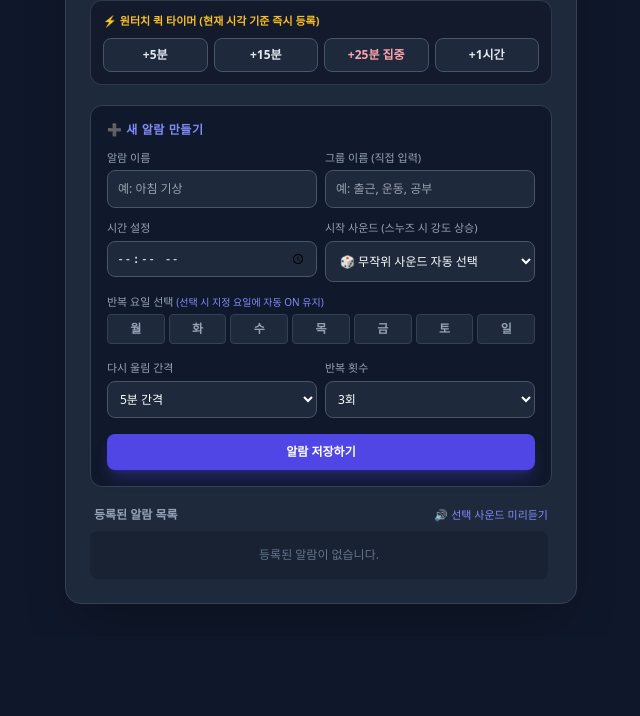
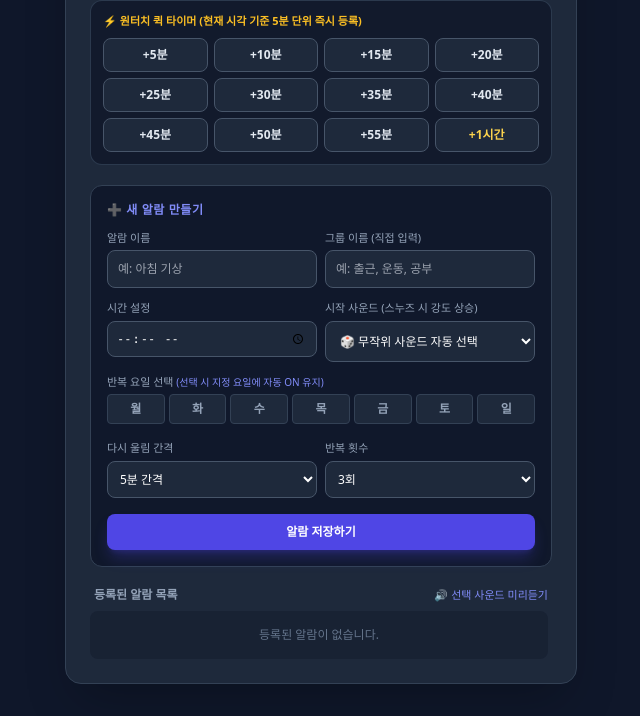
Before and after one commit to jjjj916/alarm, a website: page index.html in a window 1280 px wide. Shown: the part 244-960 px from the top of the page, without its empty margins (319-959 px from the left). Before the commit the page ends 880 px from the top, so only its background shows below. Drawn offline with nearby package versions, Linux system fonts and the light colour scheme.

Commit message:
Add files via upload

```diff
--- a/index.html
+++ b/index.html
@@ -36,18 +36,26 @@
     </div>
 
     <h1 class="text-2xl font-bold mb-1 text-white">🔔 Smart Daily Sound Alarm</h1>
-    <p class="text-slate-400 text-xs mb-4">스누즈 강도 상향 · 원터치 퀵 타이머 · 그룹 일괄 제어</p>
+    <p class="text-slate-400 text-xs mb-4">스누즈 강도 상향 · 5분 단위 퀵 타이머 · 그룹 일괄 제어</p>
 
     <div id="clock" class="text-4xl font-extrabold mb-4 font-mono text-emerald-400 tracking-wider">00:00:00</div>
 
-    <!-- ⚡ 원터치 뽀모도로 / 카운트다운 퀵 버튼 -->
+    <!-- ⚡ 원터치 5분 단위 퀵 타이머 (5분 ~ 1시간) -->
     <div class="bg-slate-900/80 p-3 rounded-xl border border-slate-700/80 mb-5">
-      <div class="text-[11px] font-bold text-amber-400 text-left mb-2">⚡ 원터치 퀵 타이머 (현재 시각 기준 즉시 등록)</div>
+      <div class="text-[11px] font-bold text-amber-400 text-left mb-2">⚡ 원터치 퀵 타이머 (현재 시각 기준 5분 단위 즉시 등록)</div>
       <div class="grid grid-cols-4 gap-1.5">
-        <button onclick="addQuickTimer(5, '5분 퀵 알람')" class="py-2 bg-slate-800 hover:bg-amber-600/30 border border-slate-600 hover:border-amber-500/50 rounded-lg text-xs font-bold text-slate-200 transition">+5분</button>
-        <button onclick="addQuickTimer(15, '15분 낮잠')" class="py-2 bg-slate-800 hover:bg-amber-600/30 border border-slate-600 hover:border-amber-500/50 rounded-lg text-xs font-bold text-slate-200 transition">+15분</button>
-        <button onclick="addQuickTimer(25, '🍅 뽀모도로 집중')" class="py-2 bg-slate-800 hover:bg-rose-600/30 border border-slate-600 hover:border-rose-500/50 rounded-lg text-xs font-bold text-rose-300 transition">+25분 집중</button>
-        <button onclick="addQuickTimer(60, '1시간 타이머')" class="py-2 bg-slate-800 hover:bg-amber-600/30 border border-slate-600 hover:border-amber-500/50 rounded-lg text-xs font-bold text-slate-200 transition">+1시간</button>
+        <button onclick="addQuickTimer(5, '5분 타이머')" class="py-2 bg-slate-800 hover:bg-amber-600/30 border border-slate-600 hover:border-amber-500/50 rounded-lg text-xs font-bold text-slate-200 transition">+5분</button>
+        <button onclick="addQuickTimer(10, '10분 타이머')" class="py-2 bg-slate-800 hover:bg-amber-600/30 border border-slate-600 hover:border-amber-500/50 rounded-lg text-xs font-bold text-slate-200 transition">+10분</button>
+        <button onclick="addQuickTimer(15, '15분 타이머')" class="py-2 bg-slate-800 hover:bg-amber-600/30 border border-slate-600 hover:border-amber-500/50 rounded-lg text-xs font-bold text-slate-200 transition">+15분</button>
+        <button onclick="addQuickTimer(20, '20분 타이머')" class="py-2 bg-slate-800 hover:bg-amber-600/30 border border-slate-600 hover:border-amber-500/50 rounded-lg text-xs font-bold text-slate-200 transition">+20분</button>
+        <button onclick="addQuickTimer(25, '25분 타이머')" class="py-2 bg-slate-800 hover:bg-amber-600/30 border border-slate-600 hover:border-amber-500/50 rounded-lg text-xs font-bold text-slate-200 transition">+25분</button>
+        <button onclick="addQuickTimer(30, '30분 타이머')" class="py-2 bg-slate-800 hover:bg-amber-600/30 border border-slate-600 hover:border-amber-500/50 rounded-lg text-xs font-bold text-slate-200 transition">+30분</button>
+        <button onclick="addQuickTimer(35, '35분 타이머')" class="py-2 bg-slate-800 hover:bg-amber-600/30 border border-slate-600 hover:border-amber-500/50 rounded-lg text-xs font-bold text-slate-200 transition">+35분</button>
+        <button onclick="addQuickTimer(40, '40분 타이머')" class="py-2 bg-slate-800 hover:bg-amber-600/30 border border-slate-600 hover:border-amber-500/50 rounded-lg text-xs font-bold text-slate-200 transition">+40분</button>
+        <button onclick="addQuickTimer(45, '45분 타이머')" class="py-2 bg-slate-800 hover:bg-amber-600/30 border border-slate-600 hover:border-amber-500/50 rounded-lg text-xs font-bold text-slate-200 transition">+45분</button>
+        <button onclick="addQuickTimer(50, '50분 타이머')" class="py-2 bg-slate-800 hover:bg-amber-600/30 border border-slate-600 hover:border-amber-500/50 rounded-lg text-xs font-bold text-slate-200 transition">+50분</button>
+        <button onclick="addQuickTimer(55, '55분 타이머')" class="py-2 bg-slate-800 hover:bg-amber-600/30 border border-slate-600 hover:border-amber-500/50 rounded-lg text-xs font-bold text-slate-200 transition">+55분</button>
+        <button onclick="addQuickTimer(60, '1시간 타이머')" class="py-2 bg-slate-800 hover:bg-amber-600/30 border border-slate-600 hover:border-amber-500/50 rounded-lg text-xs font-bold text-amber-300 transition">+1시간</button>
       </div>
     </div>
 
```
